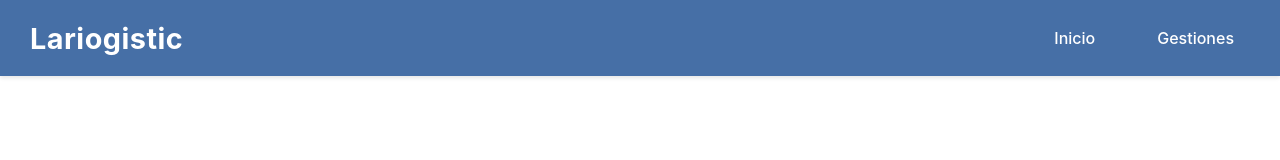
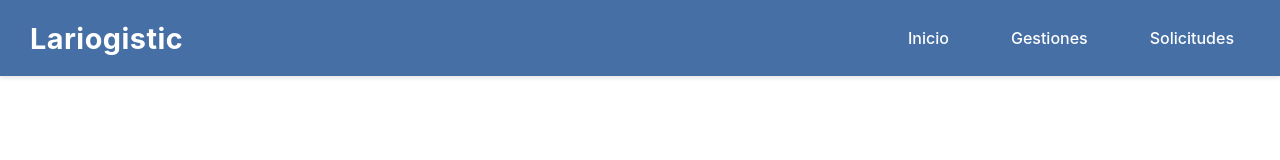
Before and after one commit to loraak/lariogistic, a React (Create React App) app: page / in a window 1280 px wide. Shown: the top 160 px of the page. Built offline with nearby package versions, Linux system fonts and the light colour scheme.

Commit message:
Seccion Solicitud

```diff
--- a/src/components/Header/Header.jsx
+++ b/src/components/Header/Header.jsx
@@ -11,6 +11,7 @@ const Header = () => {
         <div className={styles.navLinks}>
           <Link to="/" className={styles.link}>Inicio</Link>
           <Link to="/gestiones" className={styles.link}>Gestiones</Link>
+          <Link to="/tramites" className={styles.link}>Solicitudes</Link>
         </div>
       </nav>
     </header>
```
